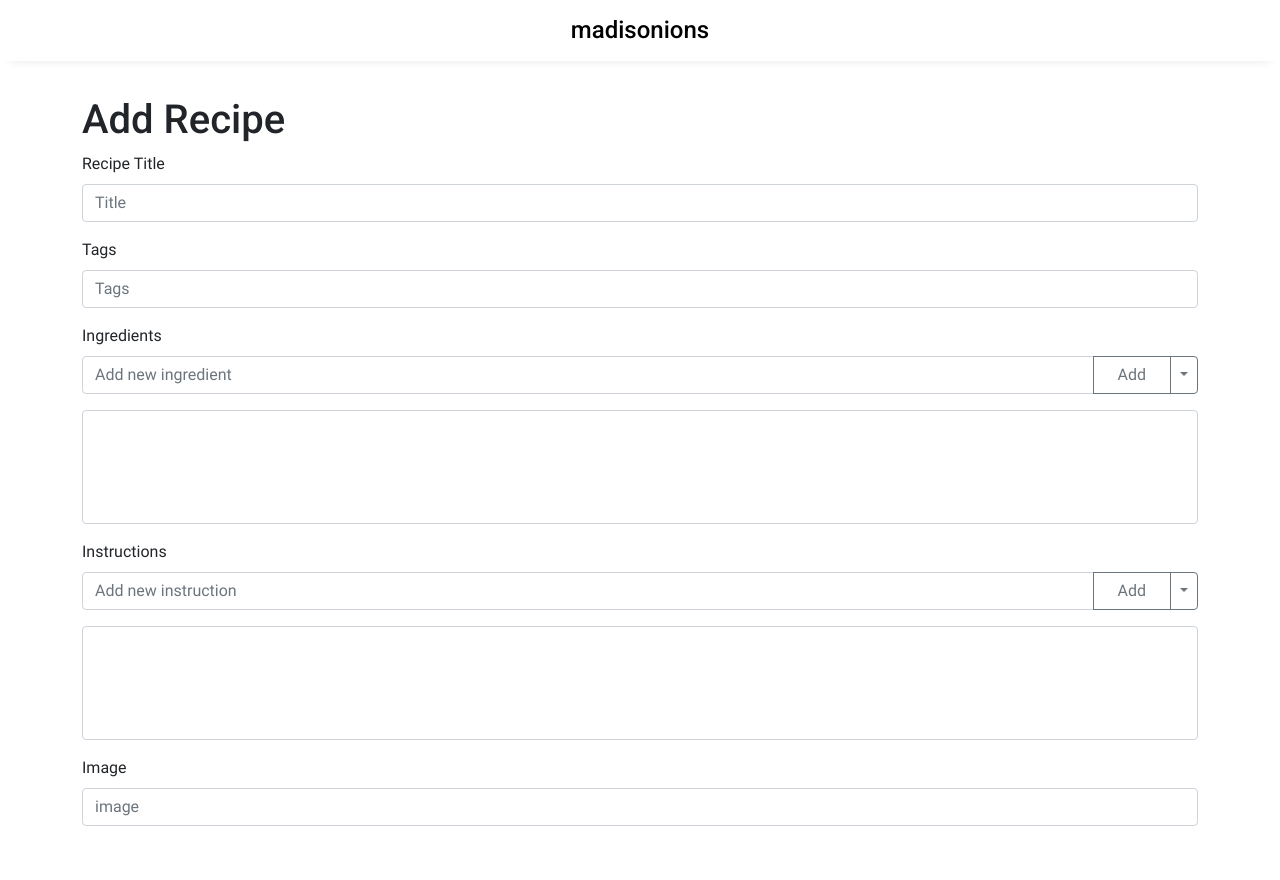
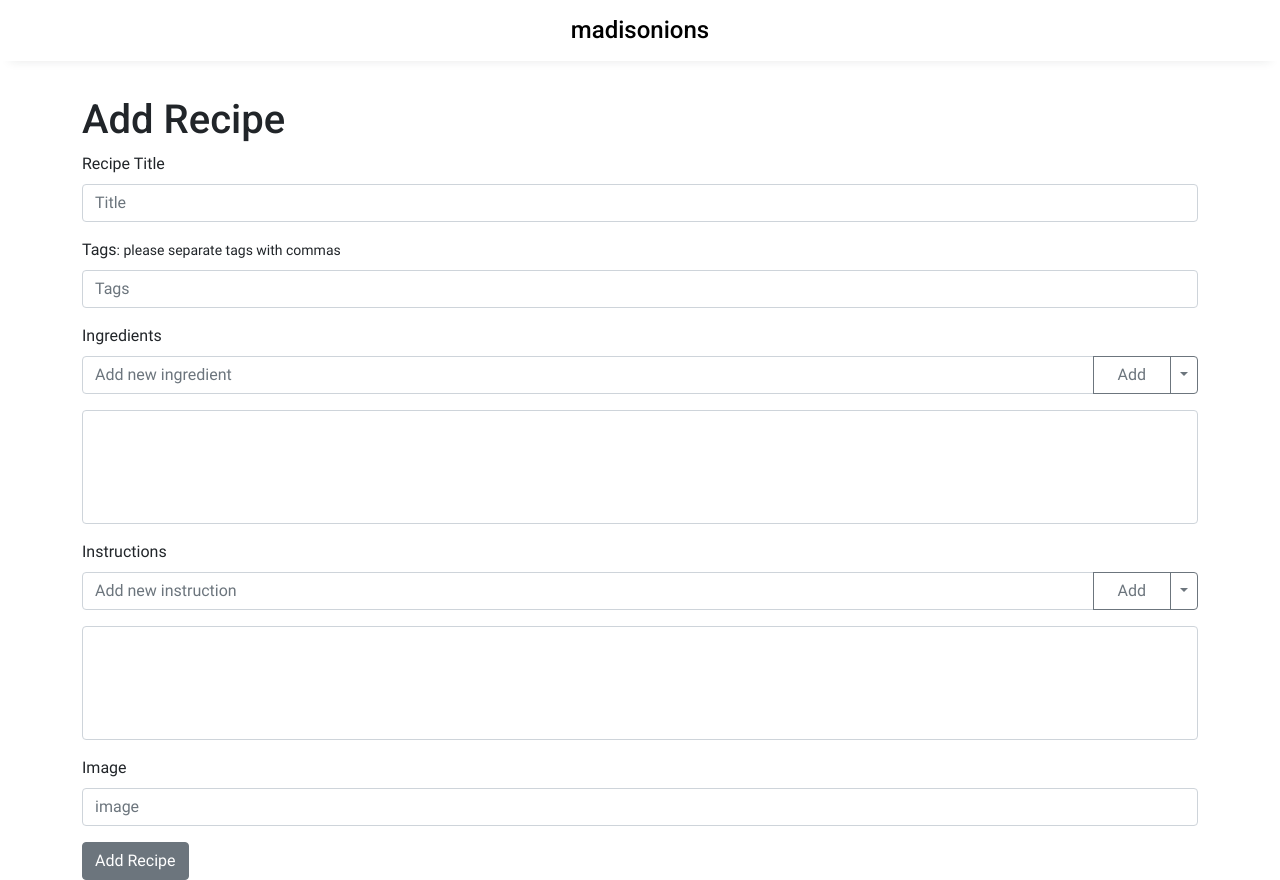
Before and after one commit to haleyalee/recipes, a React (Create React App) app: page /admin in a window 1280 px wide. Before the commit the page ends 842 px from the top, so only its background shows below. Built offline with nearby package versions, Linux system fonts and the light colour scheme.

Commit message:
Submit form adds to database

```diff
--- a/src/components/RecipeForm/RecipeForm.js
+++ b/src/components/RecipeForm/RecipeForm.js
@@ -1,18 +1,45 @@
-import React, { useState } from 'react';
+import React, { useState, useEffect } from 'react';
+import { useNavigate } from 'react-router-dom';
 
 import './RecipeForm.css';
 
 import Nav from '../Nav/Nav';
 import List from '../List/List';
+import axios from 'axios';
 
 function RecipeForm() {
 
   const [title, setTitle] = useState('');
-  const [tags, setTags] = useState('');
+  const [tags, setTags] = useState([]);
   const [ingredients, setIngredients] = useState([]);
   const [instructions, setInstructions] = useState([]);
   const [image, setImage] = useState('');
 
+  const navigate = useNavigate();
+  const [shouldRedirect, setShouldRedirect] = useState(false);
+
+  useEffect(() => {
+    if (shouldRedirect) navigate('/')
+  }, [shouldRedirect]);
+
+  const postRecipe = (recipe) => {
+    axios.post('https://wq439vspnf.execute-api.us-east-2.amazonaws.com/Prod/recipe', recipe)
+    .then(() => console.log("Successfully posted recipe"))
+    .catch(error => console.log(`Failed to post recipe: ${error}`))
+  }
+
+  const handleSubmit = (e) => {
+    e.preventDefault();
+    const recipe = {
+      title: title,
+      img: image,
+      ingredients: ingredients,
+      instructions: instructions,
+      tags: tags
+    }
+    postRecipe(recipe);
+    setShouldRedirect(true);
+  }
 
   return (
     <>
@@ -33,14 +60,15 @@ function RecipeForm() {
             />
           </div>
           <div className="mb-3">
-            <label htmlFor="tags" className="form-label">Tags</label>
+            <label htmlFor="tags" className="form-label">Tags </label>
+            <small className="ml-3">: please separate tags with commas</small>
             <input
               id="tags"
               type="text"
               className="form-control"
               placeholder="Tags"
               value={tags}
-              onChange={(e)=>setTags(e.target.value)}
+              onChange={(e)=>setTags(e.target.value.split(','))}
               required
             />
           </div>
@@ -64,6 +92,13 @@ function RecipeForm() {
               required
             />
           </div>
+          <button
+            type="button"
+            className="btn btn-secondary"
+            onClick={handleSubmit}
+          >
+            Add Recipe
+          </button>
         </form>
       </div>
     </>
```
